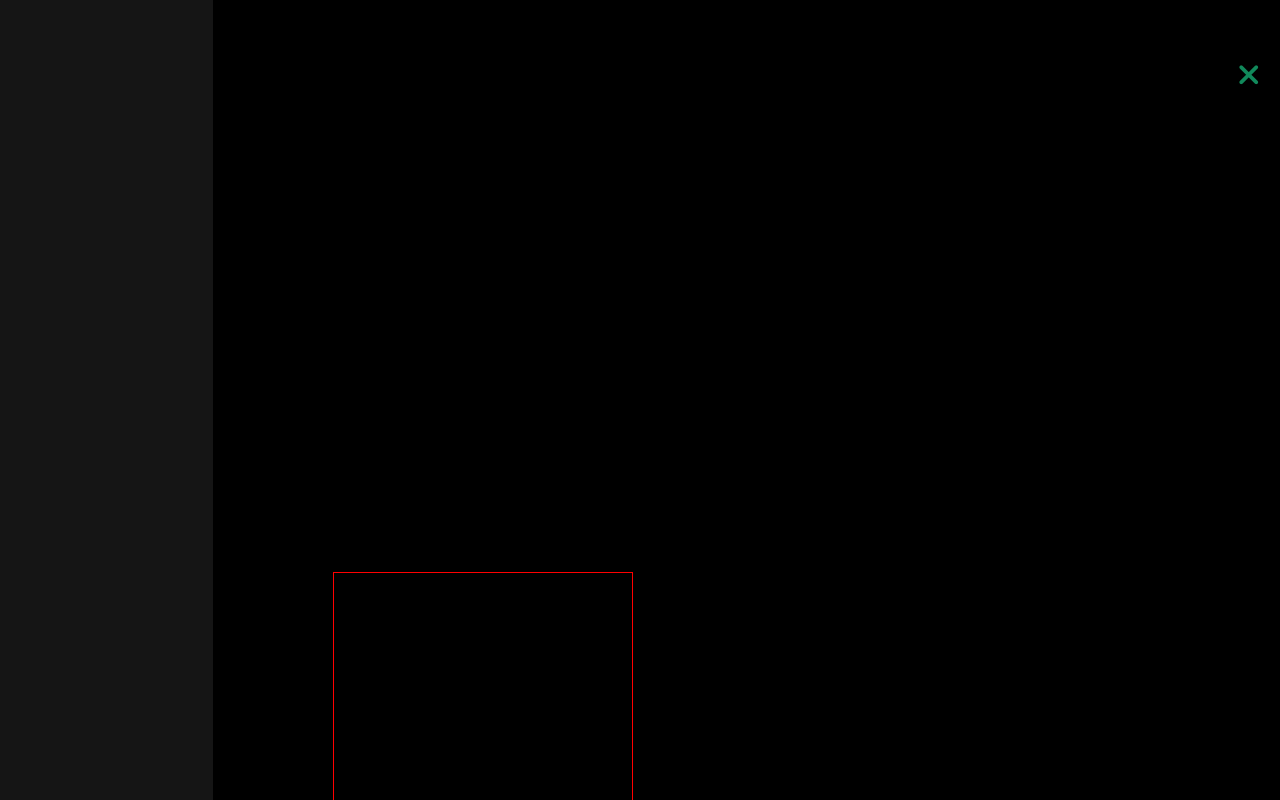
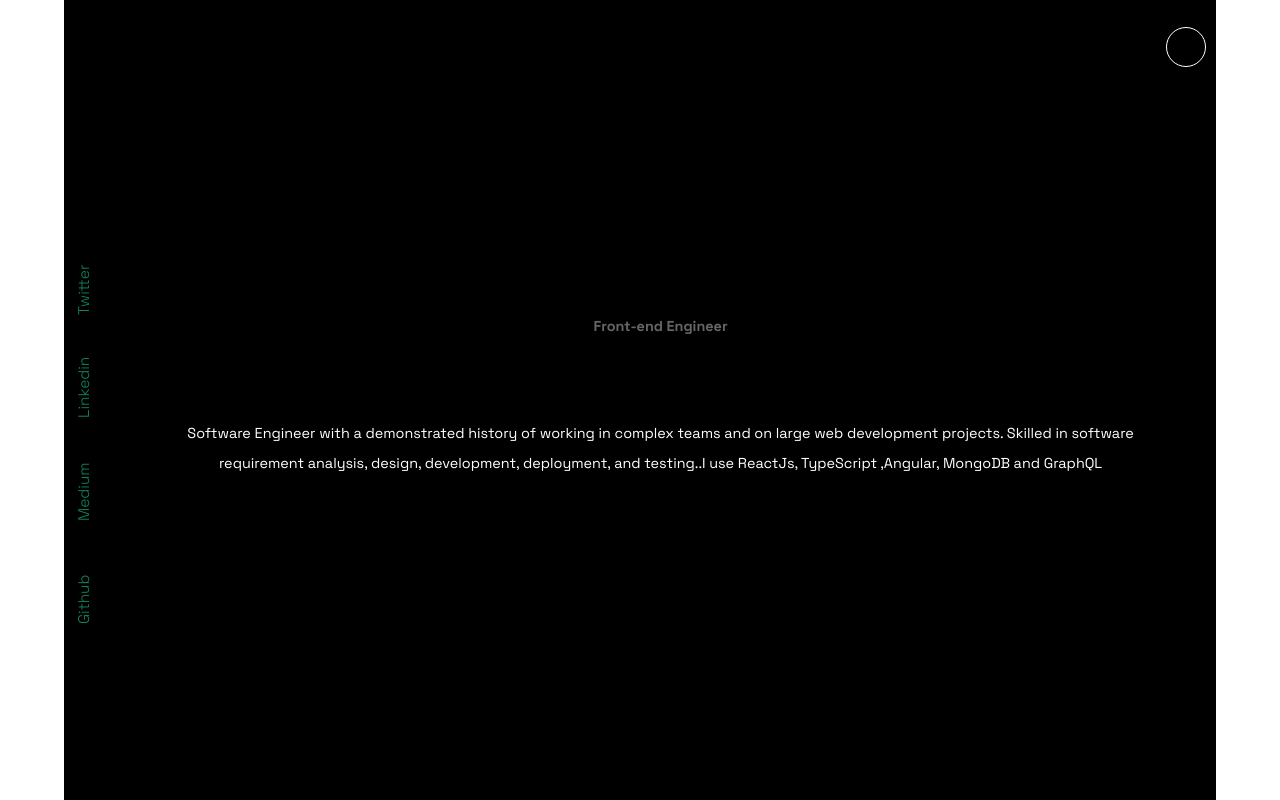
Before and after one commit to bimbowande/portfolio_me, a Next.js app: page / in a window 1280 px wide. Built offline with nearby package versions, Linux system fonts and the light colour scheme; some icons are missing.

Commit message:
update commit

```diff
--- a/components/Layout/Layout.tsx
+++ b/components/Layout/Layout.tsx
@@ -1,4 +1,4 @@
-import React, { ReactElement} from 'react'
+import React, { ReactElement, useState} from 'react'
 import { LayoutContainer } from '../../styles';
 import { MetaHead } from '../MetaHead';
 import { Navbar } from '../Navbar/Navbar';
@@ -12,13 +12,21 @@ export interface LayoutProps {
 }
 
 export const Layout : React.FC<LayoutProps> = LayoutProps => {
+
+  const [menu, changeMenu] = useState<boolean>(false);
+
+  const toggleMenu = () =>{
+
+    changeMenu(!menu)
+  }
+
   return (
     <>
      <MetaHead/>
      <>
       <LayoutContainer>
-          <Menu/>
-          <Navbar title={Manifest?.personalInfo?.name}/>
+         { menu && <Menu switchMenu = {toggleMenu}/>}
+          <Navbar switchMenu={toggleMenu} title={Manifest?.personalInfo?.name}/>
           {LayoutProps?.children}
       </LayoutContainer>
      </>
--- a/components/Menu/Menu.tsx
+++ b/components/Menu/Menu.tsx
@@ -5,7 +5,12 @@ import { MenuDivisionOne, MenuDivisionTwo, MenuIcon, MenuLink, MenuLinkText, Men
 import { pageLinks } from '../../pages/api/manifest';
 import { pageLink } from '../../pages/api/interface';
 
-export const Menu = () => {
+export interface MenuProps {
+    switchMenu: () => void
+
+}
+
+export const Menu: React.FC<MenuProps> = (MenuProps) => {
   return (
     <MenuStyle>
         <MenuDivisionOne></MenuDivisionOne>
@@ -32,7 +37,7 @@ export const Menu = () => {
                </MenuSocialLink>
             </SectionOne>
             <SectionTwo>
-               <MenuIcon className='fa-solid fa-xmark'></MenuIcon>
+               <MenuIcon onClick={MenuProps?.switchMenu} className='fa-solid fa-xmark'></MenuIcon>
             </SectionTwo>
         </MenuDivisionTwo>
     </MenuStyle>
--- a/components/Menu/Style.tsx
+++ b/components/Menu/Style.tsx
@@ -57,6 +57,7 @@ export const MenuLink = styled.a`
 export const MenuIcon = styled.i`
     font-size:30px;
     color:#11895B;
+    cursor:pointer;
 `
 
 export const MenuSocialLink = styled.div`
--- a/components/Navbar/Navbar.tsx
+++ b/components/Navbar/Navbar.tsx
@@ -5,7 +5,8 @@ import { NavContainer, NavContent, NavIcon, NavIconContainer, NavText } from './
 
 
 export interface NavbarI {
-    title?: string
+    title?: string,
+    switchMenu?:()=>void
 
 }
 
@@ -18,7 +19,7 @@ export const Navbar: React.FC<NavbarI> = (NavbarI) => {
 
         <NavIconContainer>
           <NavContent>
-             <NavIcon className="fa-solid fa-bars"></NavIcon>
+             <NavIcon onClick={NavbarI?.switchMenu} className="fa-solid fa-bars"></NavIcon>
           </NavContent>
 
         </NavIconContainer>
--- a/components/Navbar/styles.tsx
+++ b/components/Navbar/styles.tsx
@@ -2,7 +2,8 @@ import styled from 'styled-components'
 import { colorvar } from '../../styles/variables'
 
 export const NavIcon = styled.i`
- font-size: 1.2rem
+ font-size: 1.2rem;
+ cursor:pointer;
 
 `
 
```
